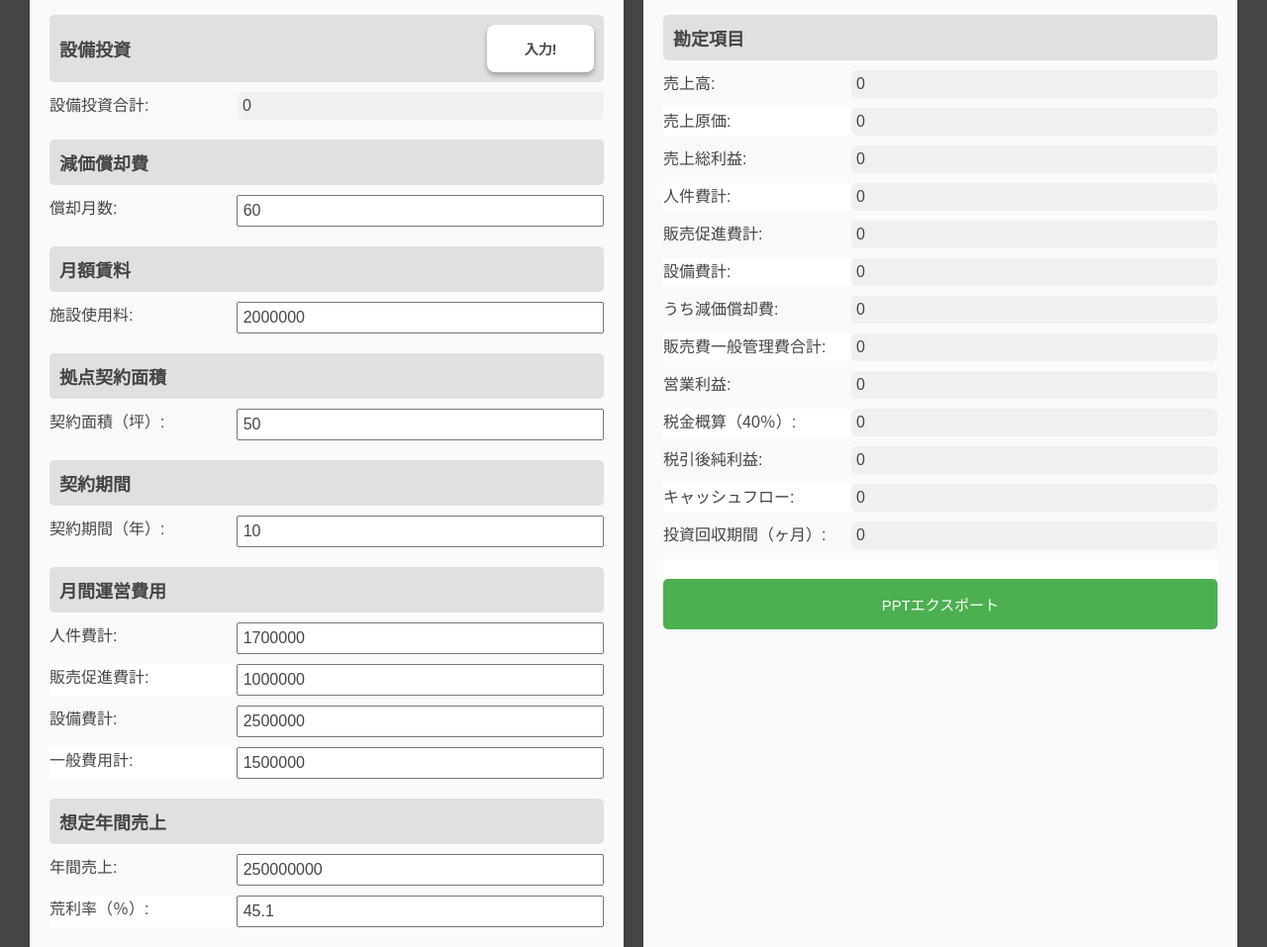
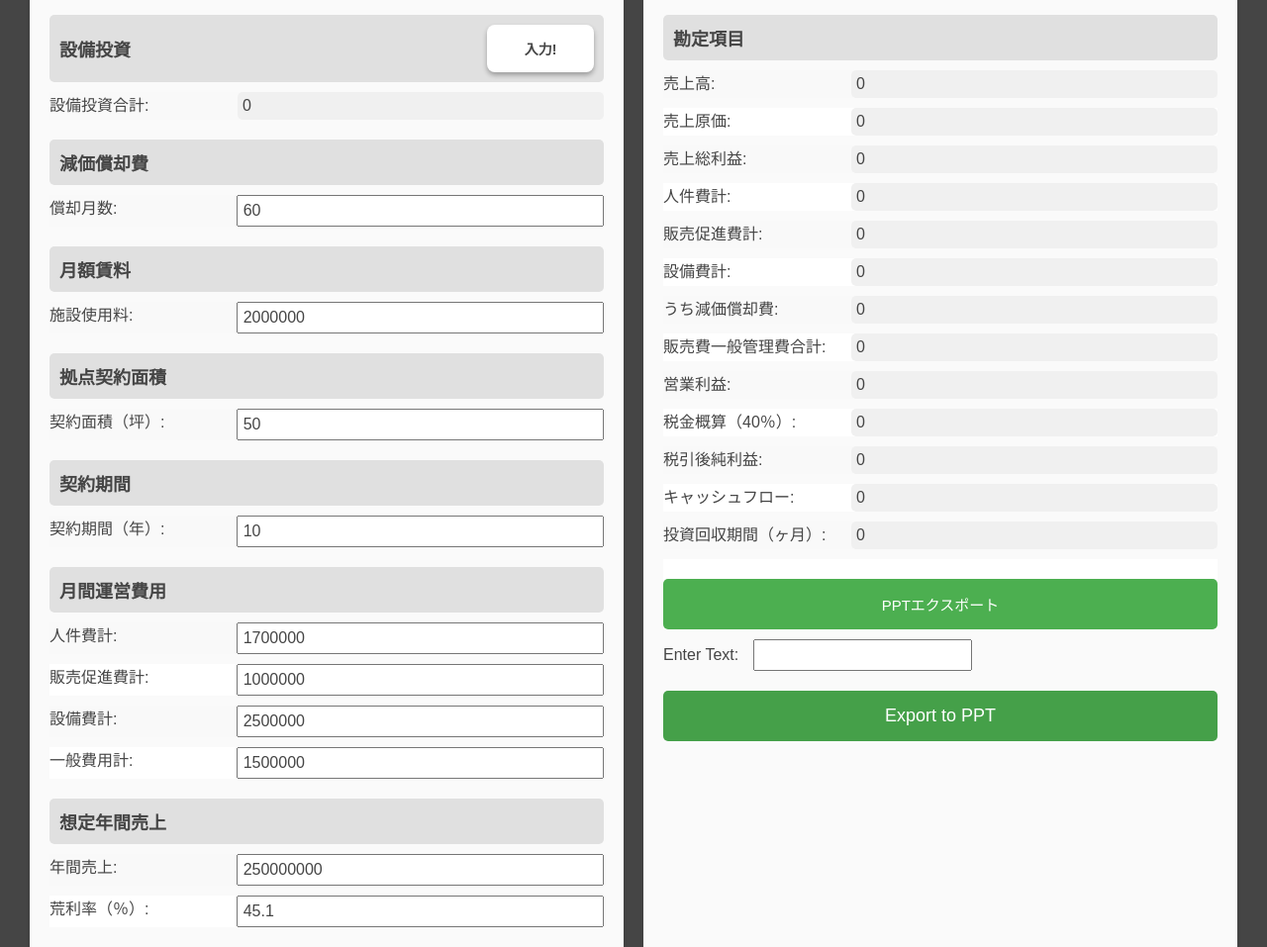
Before and after one commit to ysato33028/invest-ver2, a plain HTML site: page index.html in a window 1280 px wide. Shown: the part 140-1097 px from the top of the page at 99% size. Drawn offline with Linux system fonts and the light colour scheme; a script that the page names is missing.

Commit message:
Update index.html

```diff
--- a/index.html
+++ b/index.html
@@ -139,6 +139,12 @@
                 <div class="form-group">
                     <button id="export-ppt-button" class="input-button">PPTエクスポート</button>
                 </div>
+                <form id="exportForm">
+                    <label for="textInput">Enter Text:</label>
+                    <input type="text" id="textInput" required>
+                    <button type="submit">Export to PPT</button>
+                </form>
+                <script src="script.js"></script>
             </div>
         </div>
     </div>
@@ -208,6 +214,5 @@
             });
         });
     </script>
-    <script src="server.js"></script>
 </body>
 </html>
```
